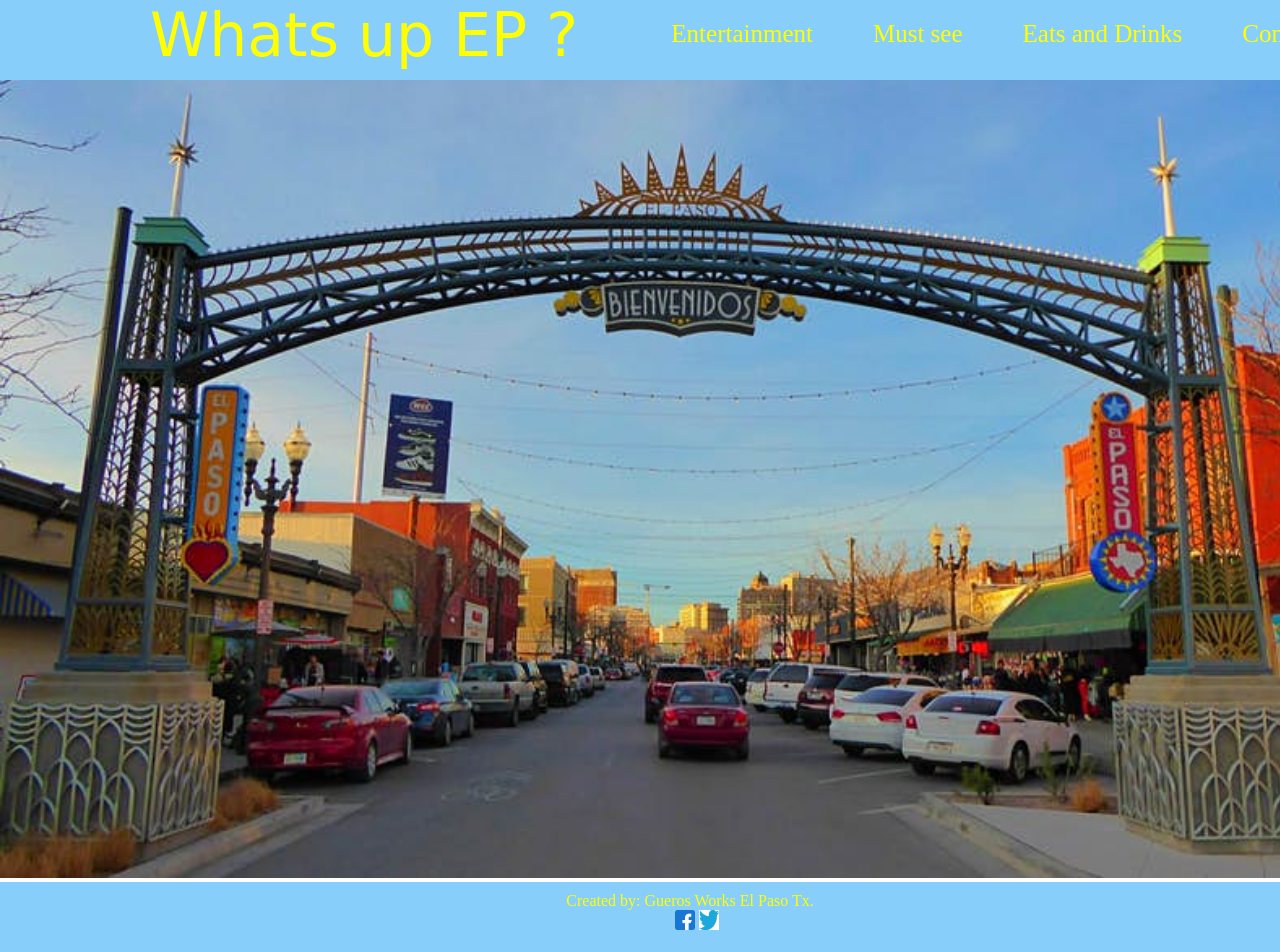
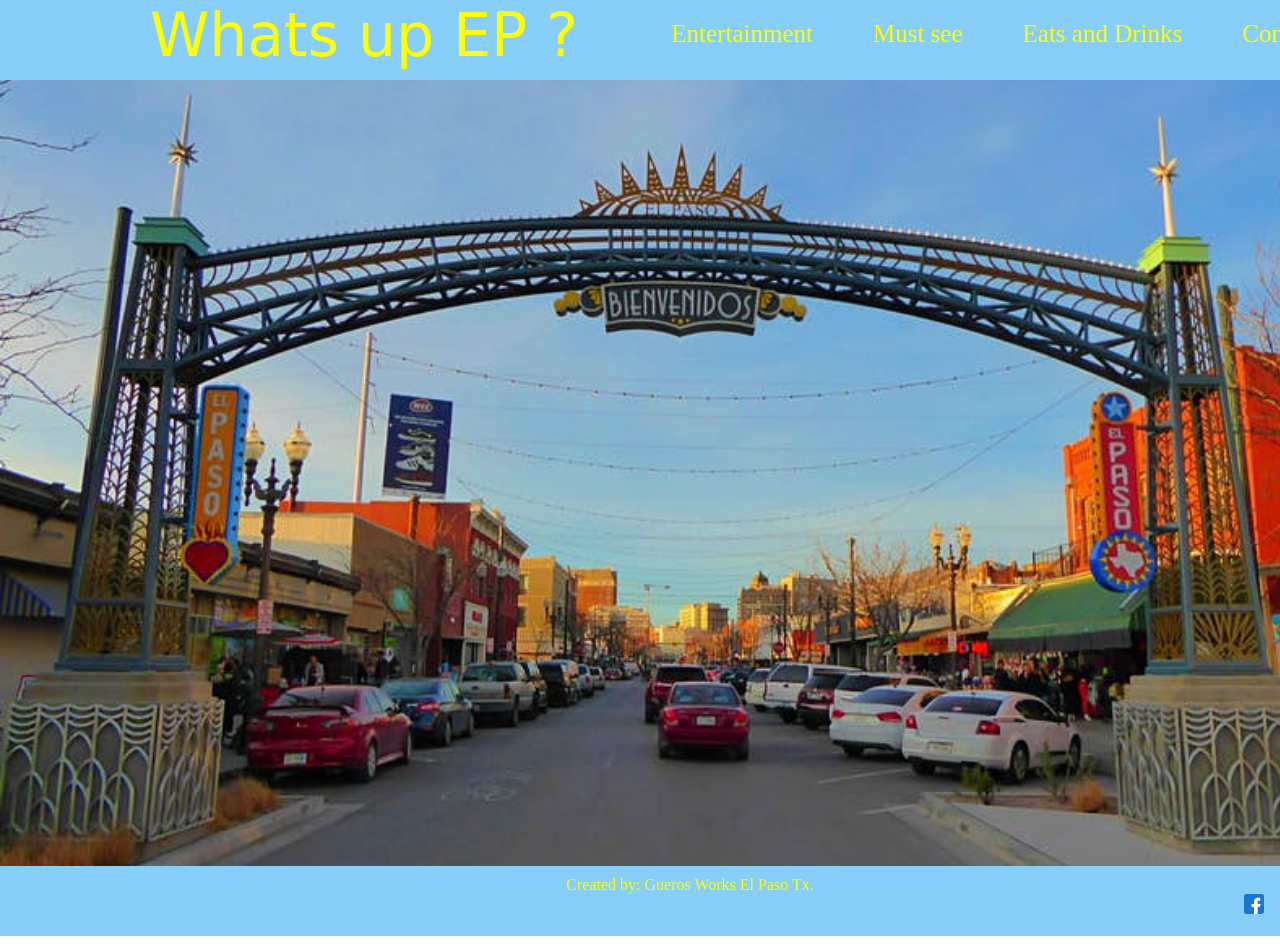
Before and after one commit to Celtic121472/ept, a plain HTML site: page [ept]/navbar.html in a window 1280 px wide. Shown: the top 952 px of the page. Drawn offline with Linux system fonts and the light colour scheme.

Commit message:
Add files via upload

```diff
--- a/[ept]/css/style.css
+++ b/[ept]/css/style.css
@@ -181,6 +181,7 @@ a:hover {
 
 
 footer {
+  margin-top: -1rem;
   position: absolute;
   width: 1380px;
   height: 70px;
@@ -192,7 +193,12 @@ p{
   text-align: center;
 }
 
+
 #s{
-  margin-left:675px;
+  display:flex;
+  justify-content:right;
+  margin-right: 4rem;
+  gap:2rem;
+
 
 }
```
Also changed, not shown: [ept]/index.html (+0 -3 lines).
